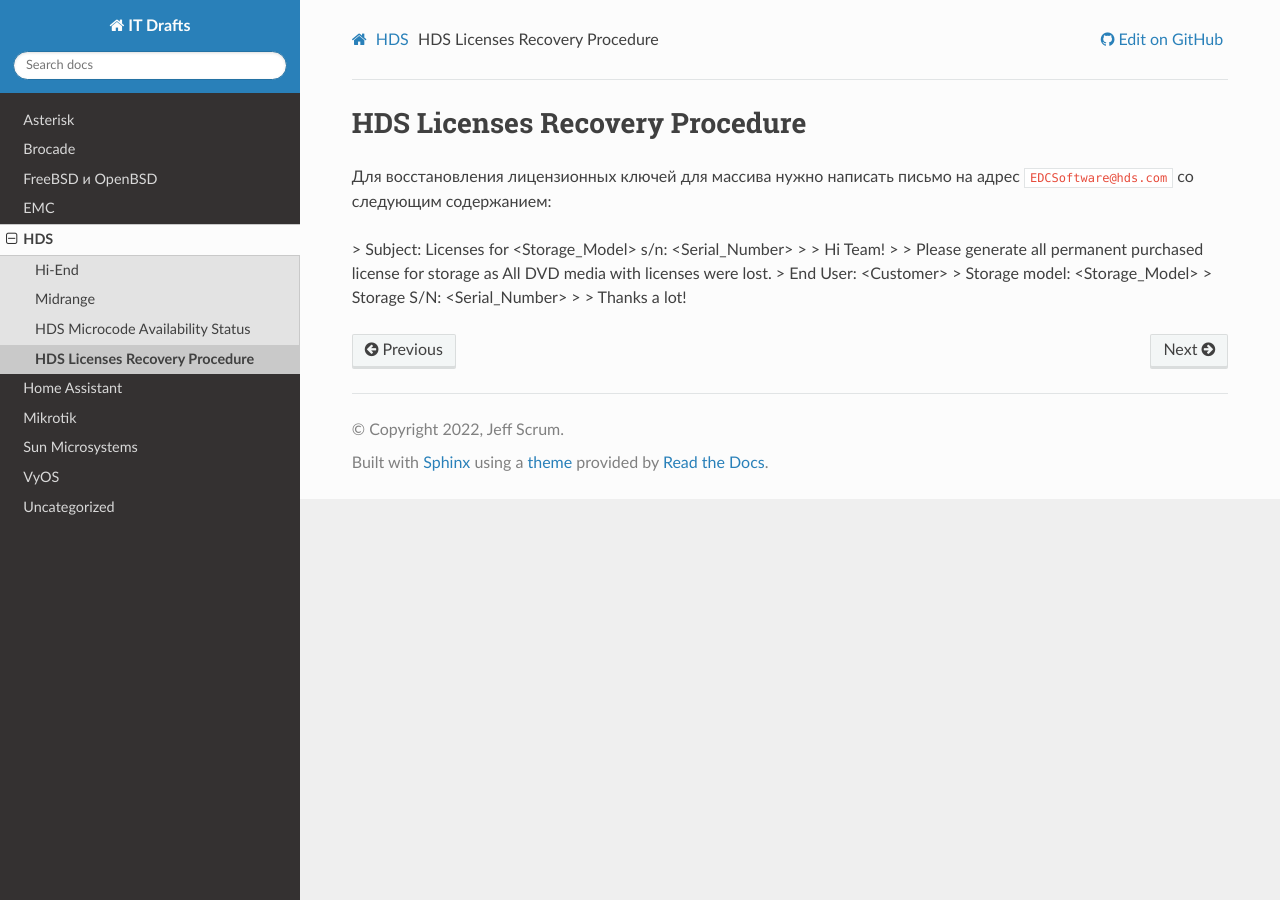
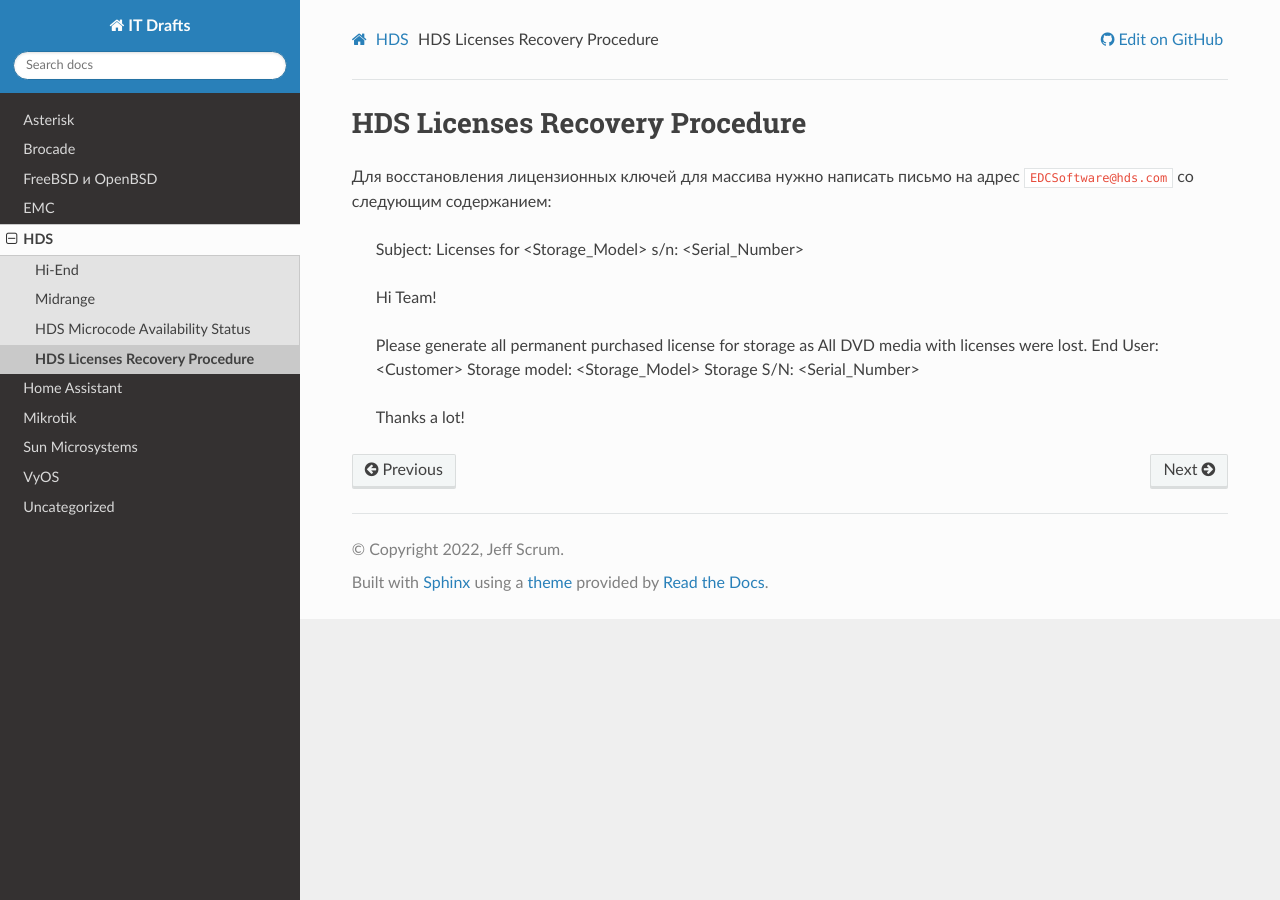
Before and after one commit to jeffscrum/jeffscrum.github.io, a Sphinx documentation site: the page built from source/hds/hds-license-recovery.rst, in a window 1280 px wide. Built offline with Sphinx 7.4.7 and the Read the Docs theme 2.0.0, drawn with Linux system fonts in a browser that asks for light colours; part of the change alters nothing that is shown.

```diff
--- a/source/hds/hds-license-recovery.rst
+++ b/source/hds/hds-license-recovery.rst
@@ -7,13 +7,13 @@ HDS Licenses Recovery Procedure
 
 Для восстановления лицензионных ключей для массива нужно написать письмо на адрес ``EDCSoftware@hds.com`` со следующим содержанием:
 
-> Subject: Licenses for <Storage_Model> s/n: <Serial_Number>
->
-> Hi Team!
->
-> Please generate all permanent purchased license for storage as All DVD media with licenses were lost.
-> End User: <Customer>
-> Storage model:  <Storage_Model>
-> Storage S/N: <Serial_Number>
->
-> Thanks a lot!
+	Subject: Licenses for <Storage_Model> s/n: <Serial_Number>
+
+	Hi Team!
+
+	Please generate all permanent purchased license for storage as All DVD media with licenses were lost.
+	End User: <Customer>
+	Storage model:  <Storage_Model>
+	Storage S/N: <Serial_Number>
+
+	Thanks a lot!
```
